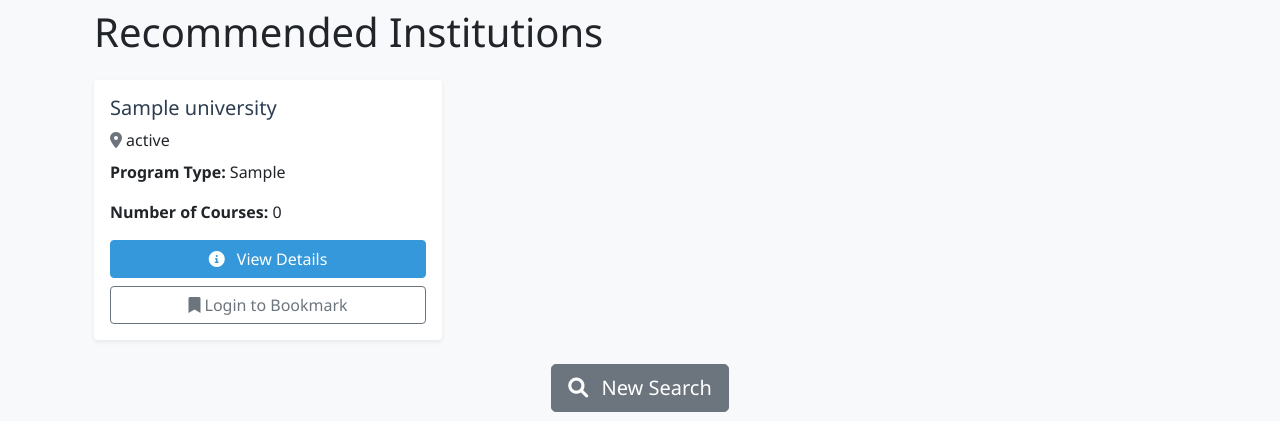
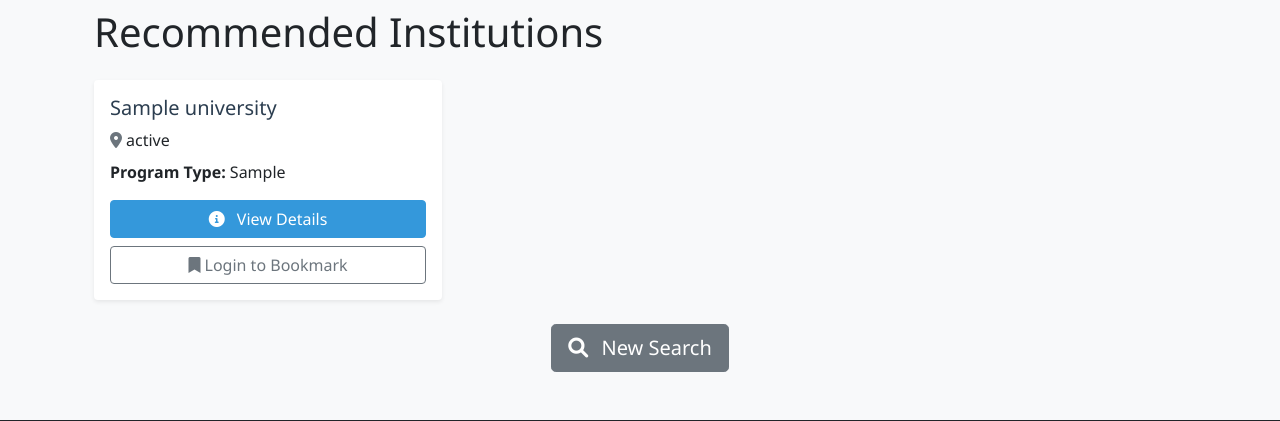
Before and after one commit to nonsonwune/ibass, a Flask app: page /recommend in a window 1280 px wide. Shown: the part 136-557 px from the top of the page. Run offline with Flask 3, Linux system fonts and the light colour scheme; tables that the repository leaves empty hold one stand-in row (values such as "Sample post"); parts of the project's set-up code (start-up, migrations or seed data) failed here and were passed over.

Commit message:
Update recommend.html

```diff
--- a/templates/recommend.html
+++ b/templates/recommend.html
@@ -65,9 +65,6 @@ Institutions Finder{% endblock %} {% block content %}
           </p>
           <p class="card-text">
             <strong>Program Type:</strong> {{ uni.program_type }}
-          </p>
-          <p class="card-text">
-            <strong>Number of Courses:</strong> {{ uni.courses|length }}
           </p>
           <div class="mt-auto">
             <!-- View Details Button -->
@@ -198,7 +195,7 @@ Institutions Finder{% endblock %} {% block content %}
                 aria-controls="courses"
                 aria-selected="false"
               >
-                Courses
+                All Courses
               </button>
             </li>
           </ul>
```
